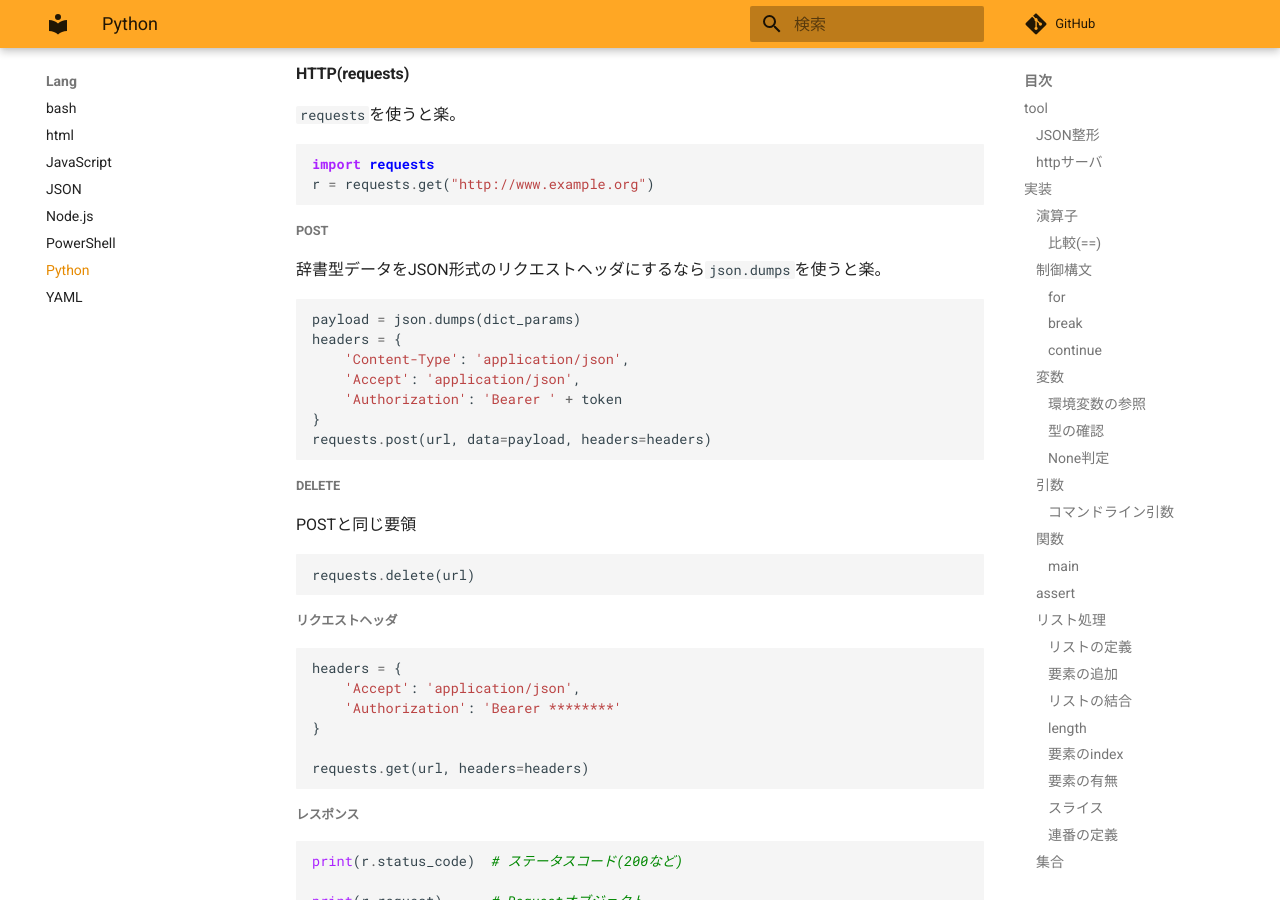
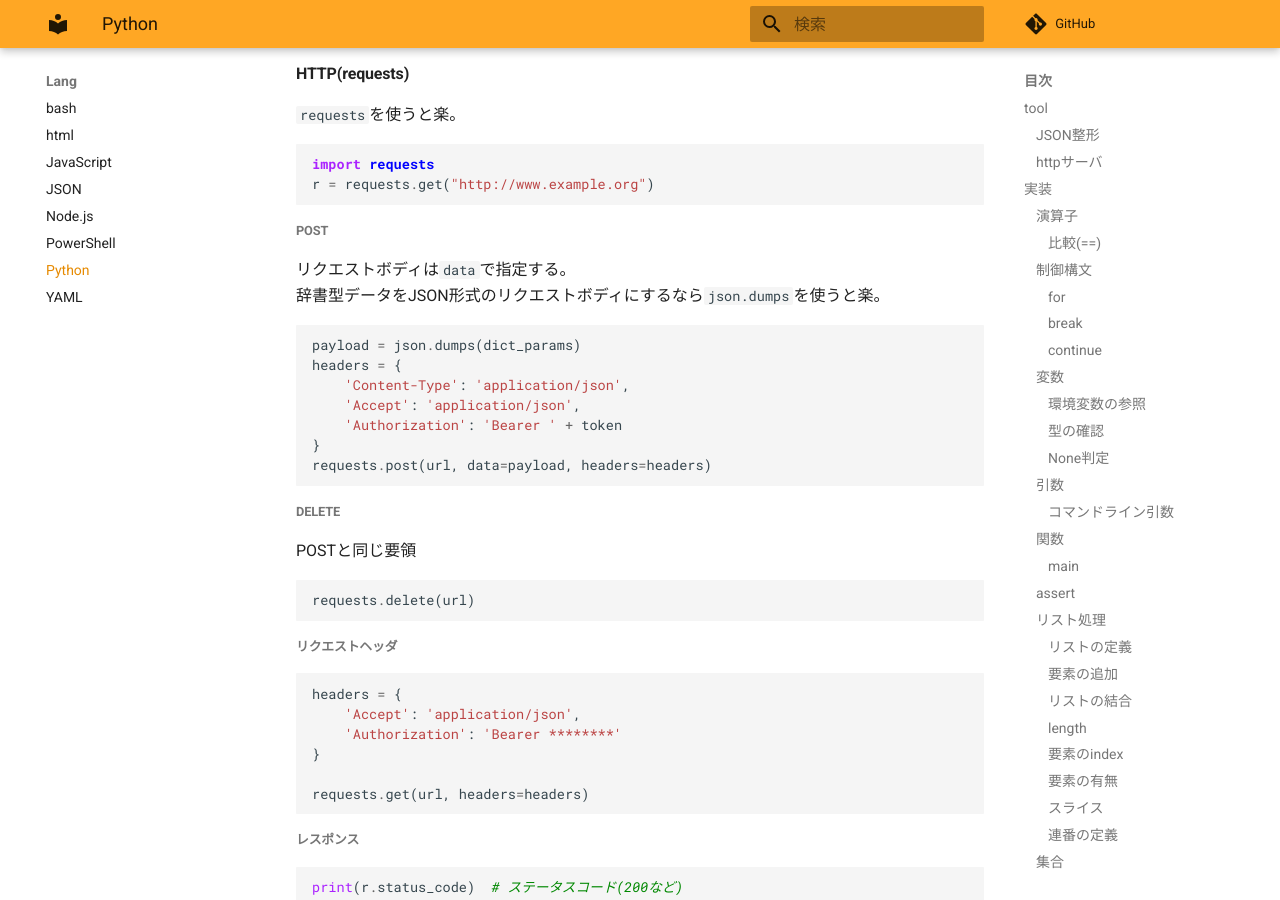
Before and after one commit to zaki-lknr/docs, an MkDocs documentation site: the page built from docs/lang/python.md, in a window 1280 px wide and 900 px high, scrolled down 11497 px. Built offline with MkDocs 1.6.1 and Material for MkDocs 9.7.7, drawn with Linux system fonts in a browser that asks for light colours; comment, search, counter and statistics services are not loaded.

Commit message:
fix: lang/python: requests.postの説明不備修正

````diff
--- a/docs/lang/python.md
+++ b/docs/lang/python.md
@@ -609,7 +609,8 @@ r = requests.get("http://www.example.org")
 
 ##### POST
 
-辞書型データをJSON形式のリクエストヘッダにするなら`json.dumps`を使うと楽。
+リクエストボディは`data`で指定する。
+辞書型データをJSON形式のリクエストボディにするなら`json.dumps`を使うと楽。
 
 ```python
 payload = json.dumps(dict_params)
````
